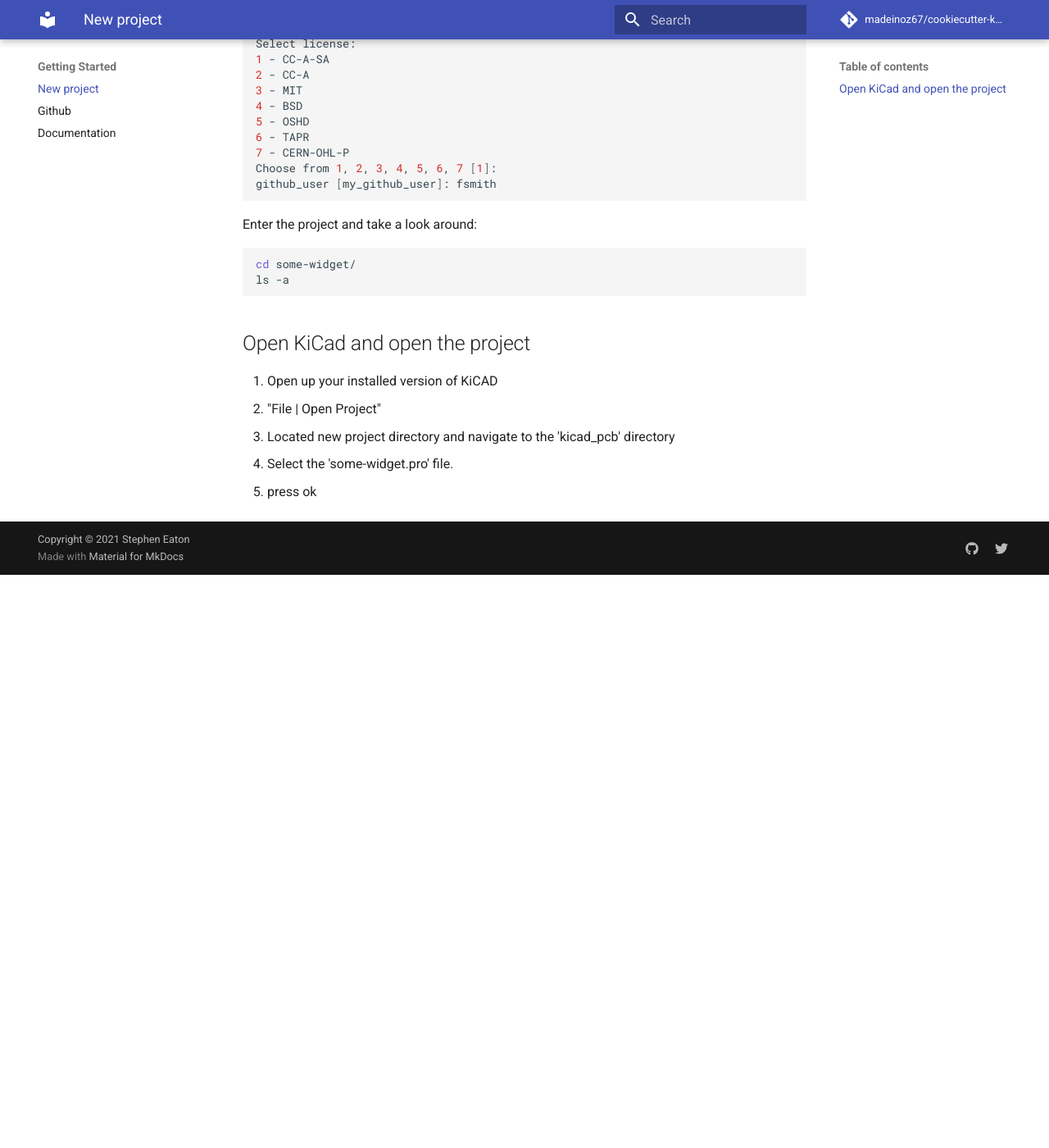
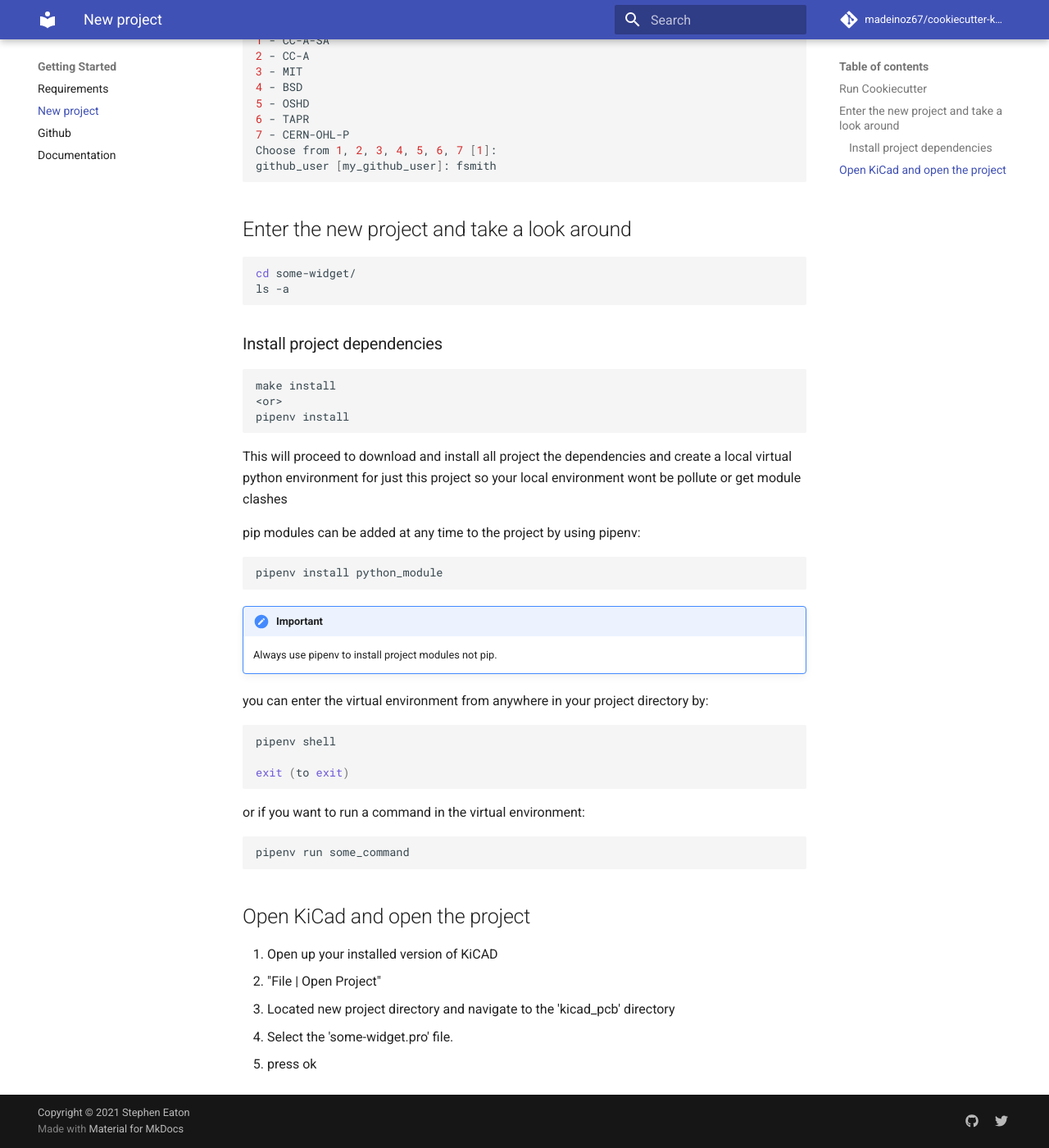
Before and after one commit to madeinoz67/cookiecutter-kicad, an MkDocs documentation site: the page built from docs/getting-started/new-project.md, in a window 1280 px wide and 1400 px high, scrolled down 908 px. Shown: the whole window at 82% size. Built offline with MkDocs 1.6.1 and Material for MkDocs 9.7.7, drawn with Linux system fonts in a browser that asks for light colours; comment, search, counter and statistics services are not loaded; before the commit the page ends 1609 px from its top, so only the background shows below that; some of the changed text lies outside the part shown.

Commit message:
Updated docs

````diff
--- a/docs/getting-started/new-project.md
+++ b/docs/getting-started/new-project.md
@@ -1,13 +1,9 @@
 Let's pretend you want to create a hardware widget called "some widget". Rather than manually
 creating the project directory structures and the documentation, get cookiecutter to do all the work.
 
-First, get Cookiecutter:
 
-``` bash
-pip install "cookiecutter>=1.4.0"`
-```
-
-Now run it against this repo:
+## Run Cookiecutter
+Now run cookiecutter against this repo:
 
 ``` bash
 cookiecutter https://github.com/madeinoz67/cookiecutter-kicad
@@ -45,11 +41,42 @@ Choose from 1, 2, 3, 4, 5, 6, 7 [1]:
 github_user [my_github_user]: fsmith
 ```
 
-Enter the project and take a look around:
+## Enter the new project and take a look around
 
 ``` bash
 cd some-widget/
 ls -a
+```
+
+### Install project dependencies
+
+``` bash
+make install
+<or>
+pipenv install
+```
+This will proceed to download and install all project the dependencies and create a local virtual python environment for just this project so your local environment wont be pollute or get module clashes
+
+pip modules can be added at any time to the project by using pipenv:
+
+``` bash
+pipenv install python_module
+```
+!!! Important
+    Always use pipenv to install project modules not pip.
+
+
+you can enter the virtual environment from anywhere in your project directory by:
+``` bash
+pipenv shell
+
+exit (to exit)
+```
+
+or if you want to run a command in the virtual environment:
+
+``` bash
+pipenv run some_command
 ```
 
 ## Open KiCad and open the project
--- a/mkdocs.yml
+++ b/mkdocs.yml
@@ -7,6 +7,7 @@ site_description: "Cookiecutter Boilerplate for KiCAD Hardware projects"
 nav:
   - Home: index.md
   - Getting Started:
+      - getting-started/requirements.md
       - getting-started/new-project.md
       - getting-started/github.md
       - getting-started/documentation.md
````
Also changed, not shown: docs/getting-started/documentation.md (+31 -0 lines), docs/getting-started/github.md (+1 -1 lines), docs/getting-started/requirements.md (added, +14 -0 lines).
